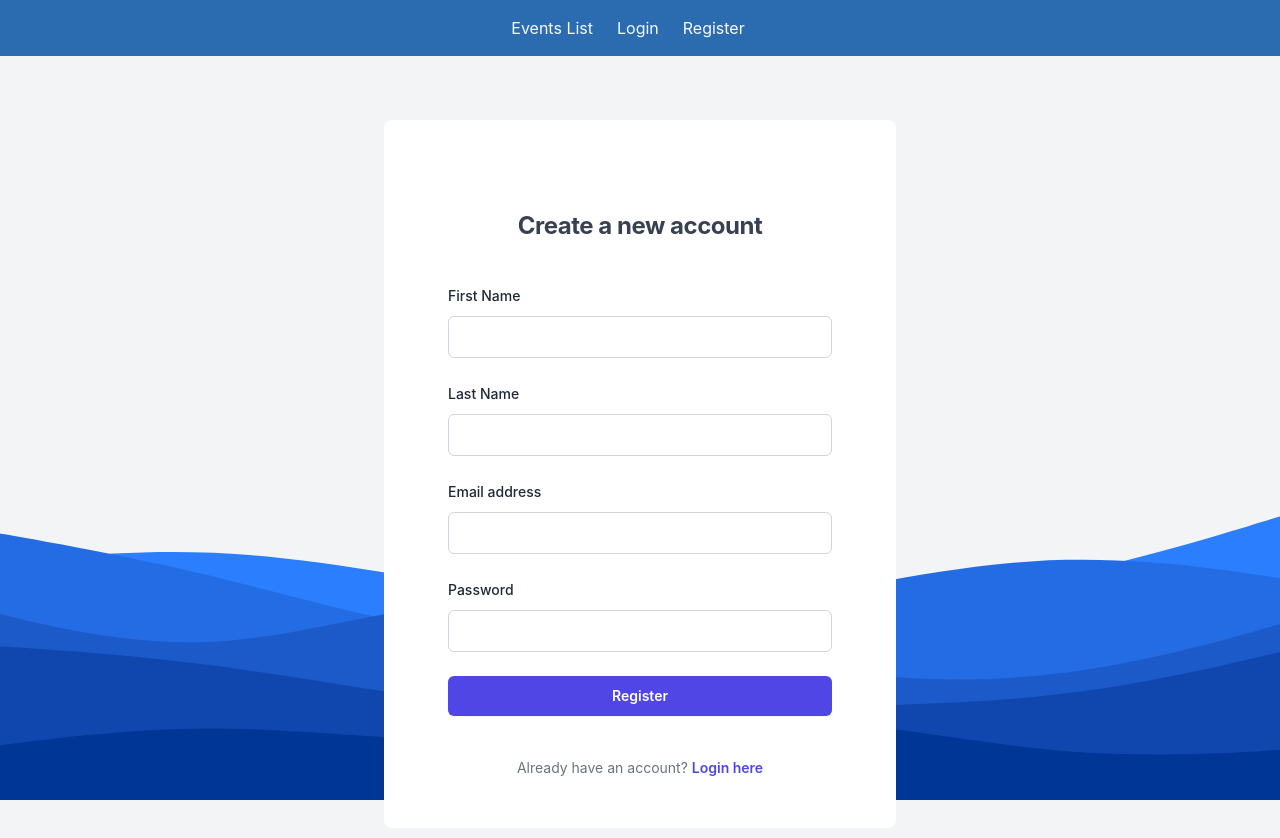
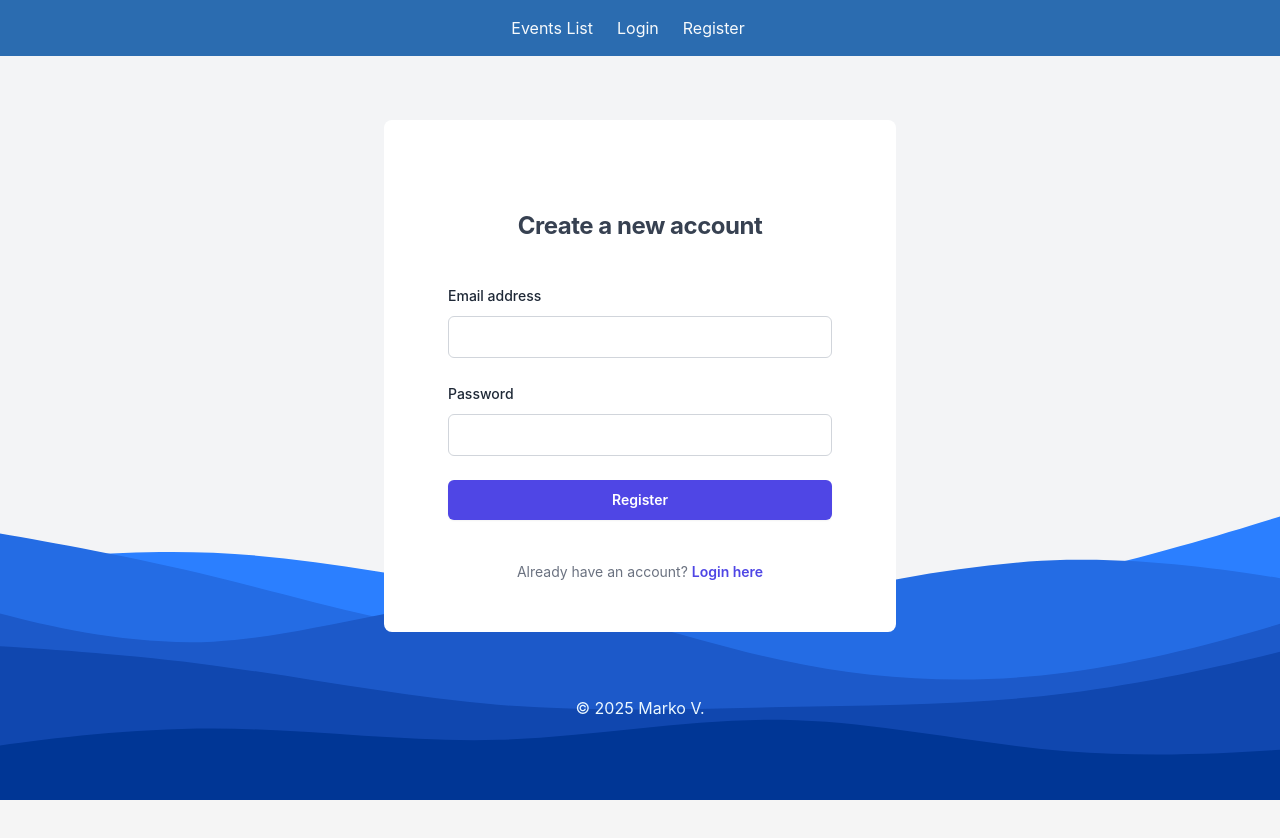
Before and after one commit to Vojinovic-M/react-event-management-system, a React (Create React App) app: page /user/register in a window 1280 px wide. Shown: the top 838 px of the page. After the commit the page ends 800 px from the top, so only its background shows below. Built offline with nearby package versions, Linux system fonts and the light colour scheme.

Commit message:
Aligned user data for Microsoft Identity registration.

```diff
--- a/src/pages/UserRegister/UserRegister.tsx
+++ b/src/pages/UserRegister/UserRegister.tsx
@@ -5,8 +5,6 @@ import axios from 'axios';
 import { useNavigate } from 'react-router-dom';
 
 export default function UserRegister() {
-  const [firstName, setFirstName] = useState('');
-  const [lastName, setLastName] = useState('');
   const [email, setEmail] = useState('');
   const [password, setPassword] = useState('');
   const navigate = useNavigate();
@@ -14,7 +12,7 @@ export default function UserRegister() {
   const handleSubmit = async (e: React.FormEvent) => {
     e.preventDefault();
     try {
-      const response = await axios.post('/auth/register', { firstName, lastName, email, password });
+      const response = await axios.post('/auth/register', { email, password });
       localStorage.setItem('user', JSON.stringify(response.data));
       navigate('/user/profile');
     } catch (error) {
@@ -30,39 +28,6 @@ export default function UserRegister() {
 
       <div className="form-wrapper">
         <form onSubmit={handleSubmit} className="space-y-6">
-          {/* First Name */}
-          <div>
-            <label htmlFor="firstName" className="custom-label">
-              First Name
-            </label>
-            <div className="mt-2">
-              <input
-                name="firstName"
-                type="text"
-                value={firstName}
-                onChange={(e) => setFirstName(e.target.value)}
-                required
-                className="custom-input"
-              />
-            </div>
-          </div>
-
-          {/* Last Name */}
-          <div>
-            <label htmlFor="lastName" className="custom-label">
-              Last Name
-            </label>
-            <div className="mt-2">
-              <input
-                name="lastName"
-                type="text"
-                value={lastName}
-                onChange={(e) => setLastName(e.target.value)}
-                required
-                className="custom-input"
-              />
-            </div>
-          </div>
 
           {/* Email */}
           <div>
```
Also changed, not shown: src/pages/EventDetails/EventDetails.tsx (+0 -8 lines).
